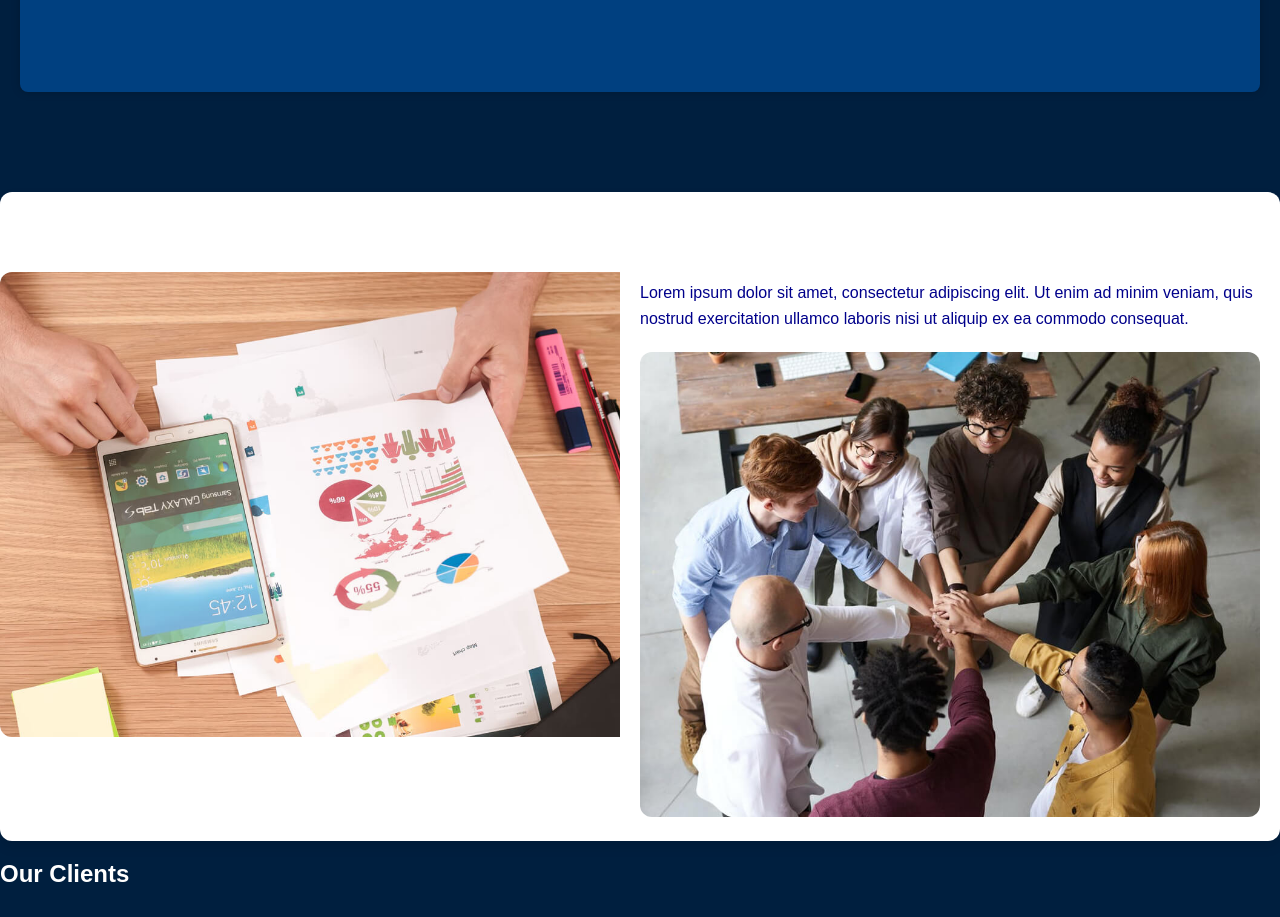
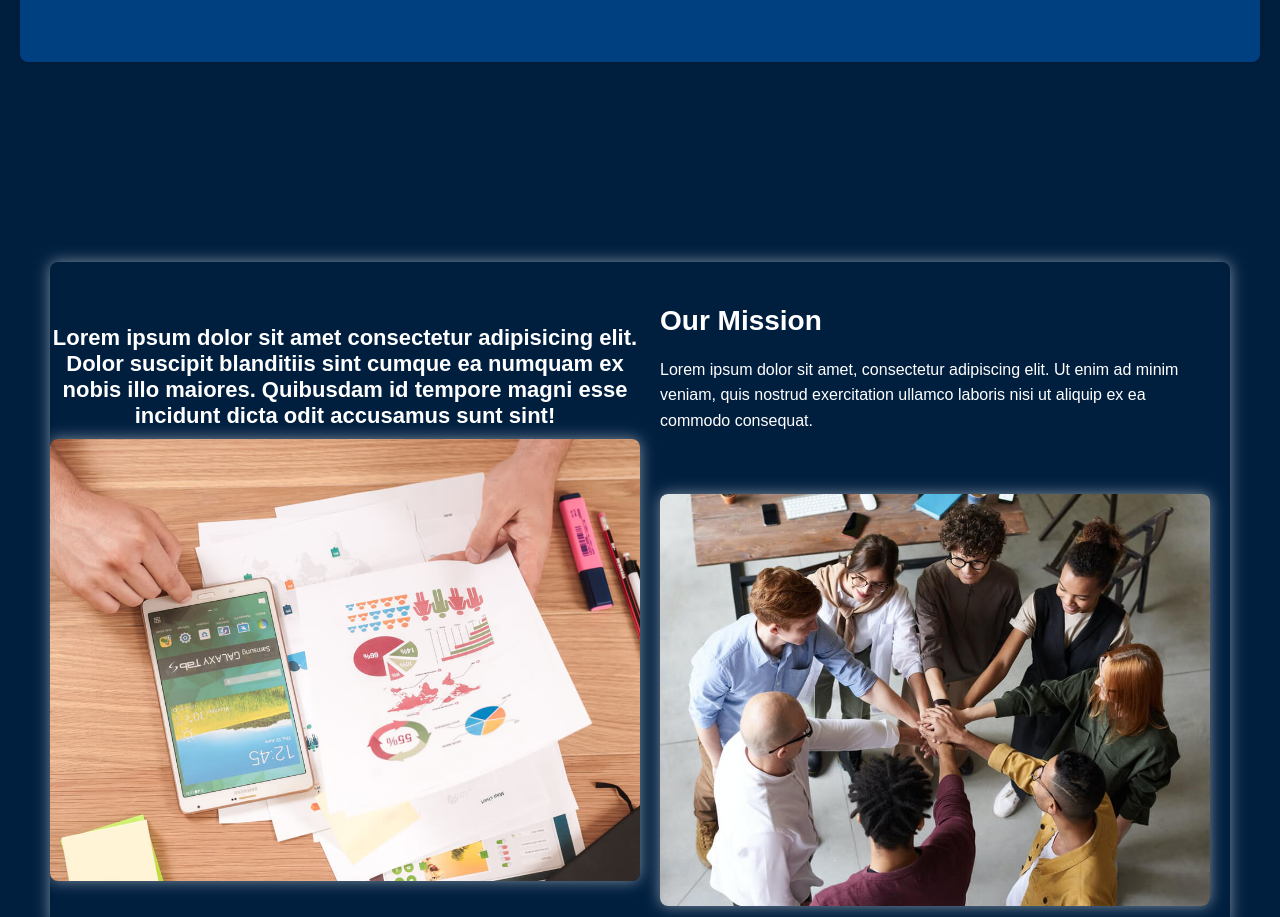
Before and after one commit to ani18605/Website, a plain HTML site: page index.html in a window 1280 px wide. Shown: the part 1860-2777 px from the top of the page. Drawn offline with Linux system fonts and the light colour scheme.

Commit message:
Update styles.css

```diff
--- a/styles.css
+++ b/styles.css
@@ -1153,3 +1153,52 @@ th {
         font-size: 12px;
     }
 }
+.about-details,
+        .about-right,
+        .bullet-points,
+        .image-text,
+        p {
+            color: #fff;
+        }
+#about {
+    display: grid;
+    grid-template-columns: 1fr;
+    grid-gap: 20px;
+    padding: 50px;
+}
+.about-details {
+    background-color: #001f3f;
+    border-radius: 8px;
+    overflow: hidden;
+    box-shadow: 0px 0px 15px rgba(255, 255, 255, 0.5);
+    display: grid;
+    grid-template-columns: 1fr 1fr;
+    align-items: center;
+}
+.about-left img,
+.about-right img {
+    width: 100%;
+    border-radius: 8px;
+    box-shadow: 0px 0px 15px rgba(255, 255, 255, 0.5);
+}
+.random-bold-text {
+    font-size: 22px;
+}
+h2 {
+    font-size: 28px;
+    margin-bottom: 20px;
+}
+.bullet-points {
+    list-style-type: none;
+    padding: 0;
+    text-align: center;
+}
+.image-text {
+    display: grid;
+    grid-template-columns: 1fr;
+    align-items: center;
+    margin-top: 40px;
+}
+.image-text img {
+    margin-top: 20px;
+}
```
